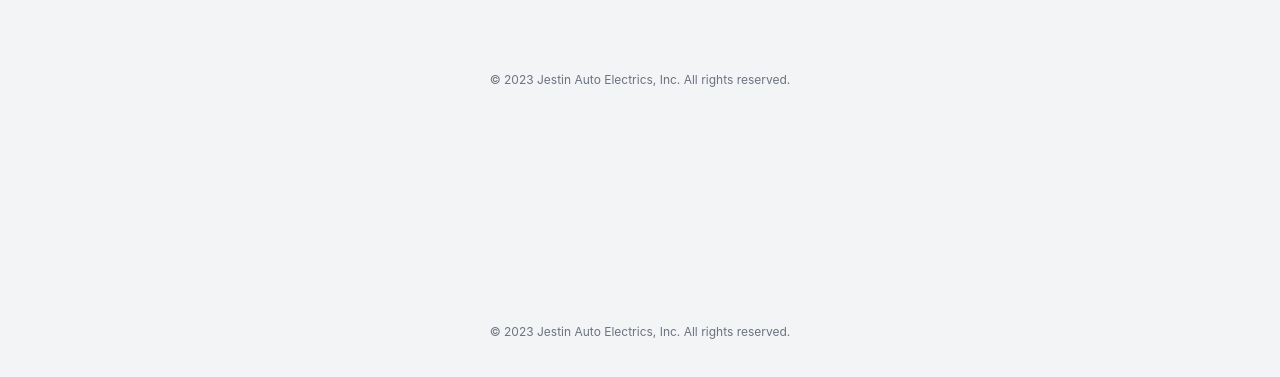
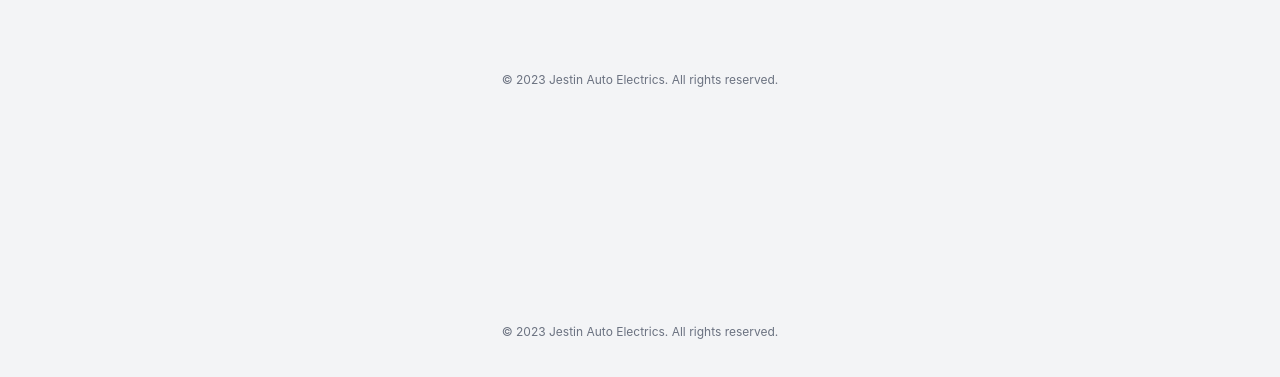
Before and after one commit to prajitlal4/jestin-auto-electrics, a Next.js app: page /components/Footer in a window 1280 px wide. Shown: the part 169-546 px from the top of the page. Built offline with nearby package versions, Linux system fonts and the light colour scheme.

Commit message:
footer change

```diff
--- a/pages/components/Footer.jsx
+++ b/pages/components/Footer.jsx
@@ -5,7 +5,7 @@ export default function Footer() {
         <div className="flex justify-center space-x-10">
         </div>
         <p className="mt-10 text-center text-xs leading-5 text-gray-500">
-          &copy; 2023 Jestin Auto Electrics, Inc. All rights reserved.
+          &copy; 2023 Jestin Auto Electrics. All rights reserved.
         </p>
       </div>
     </footer>
```
